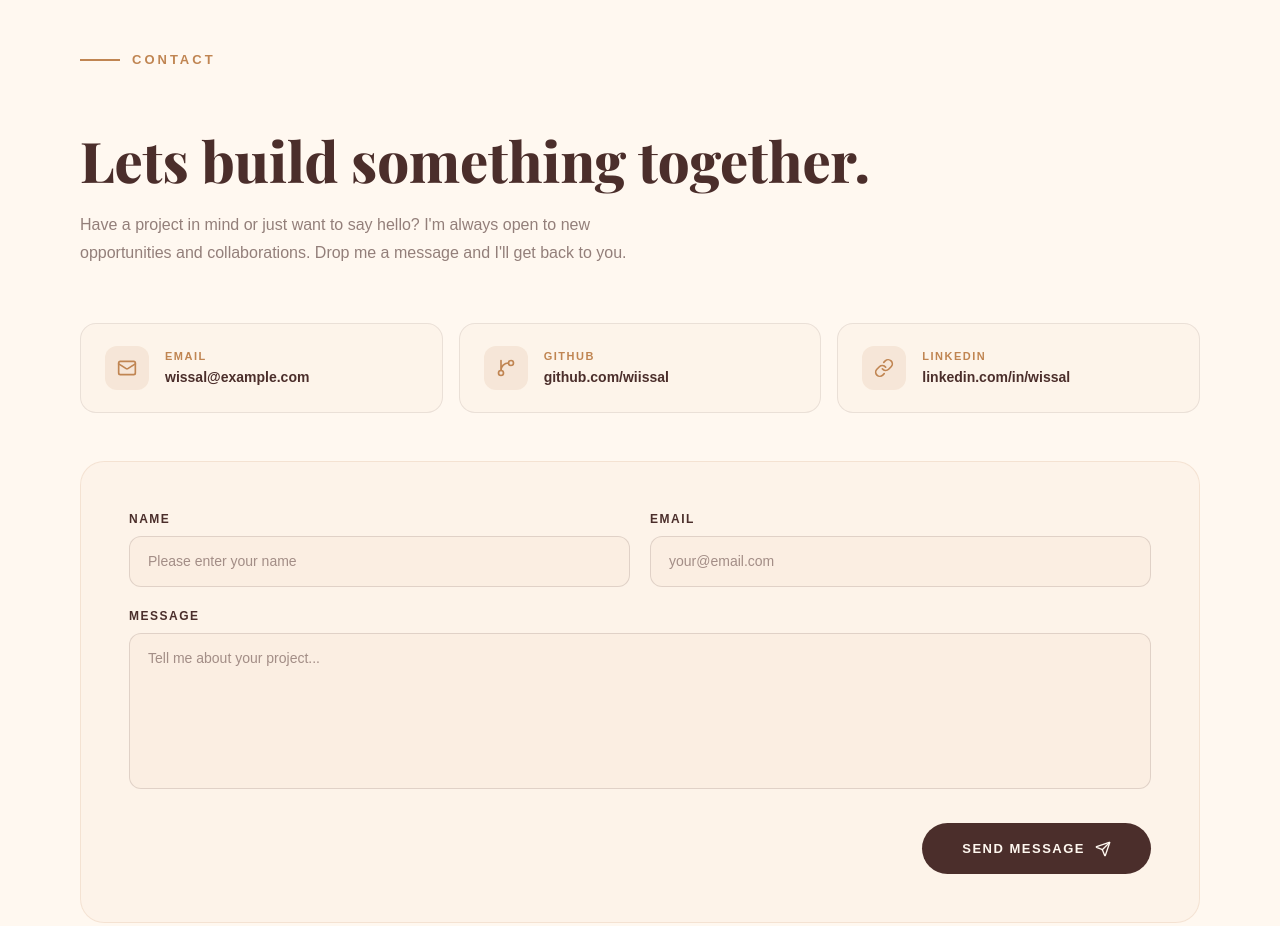
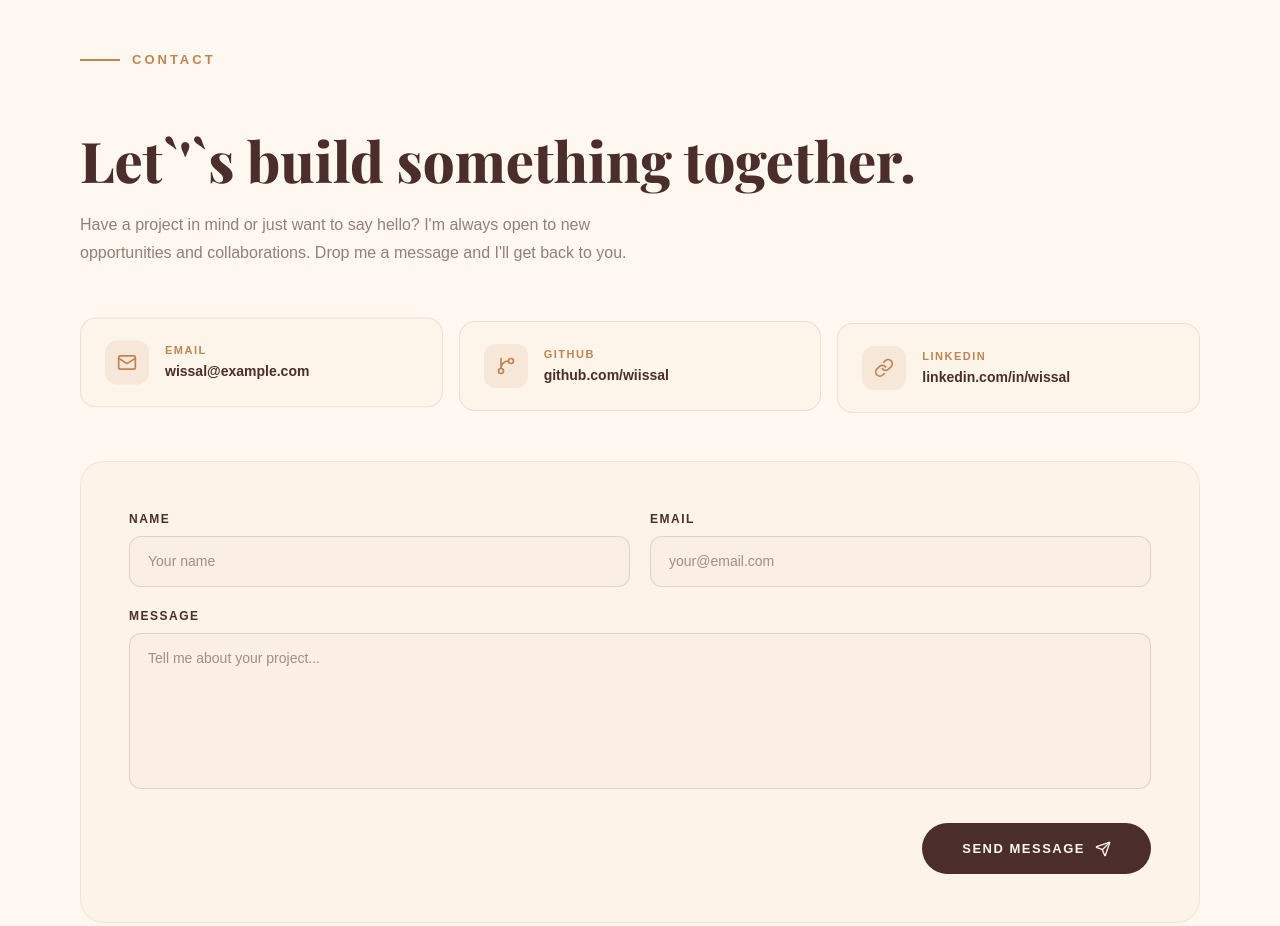
Before and after one commit to wiissal/wiissal-portfolio, a Next.js app: page / in a window 1280 px wide. Shown: the part 6240-7166 px from the top of the page. Built offline with nearby package versions, Linux system fonts and the light colour scheme.

Commit message:
feat: floating cards animation , full width form layout

```diff
--- a/src/app/components/Contact.jsx
+++ b/src/app/components/Contact.jsx
@@ -14,31 +14,6 @@ export default function Contact() {
   const [form, setForm] = useState({ name: "", email: "", message: "" });
   const [sending, setSending] = useState(false);
   const [sent, setSent] = useState(false);
-
-  useEffect(() => {
-    const ctx = gsap.context(() => {
-      gsap.fromTo(leftRef.current,
-        { opacity: 0, x: -50 },
-        { opacity: 1, x: 0, duration: 0.9, ease: "power3.out",
-          scrollTrigger: { trigger: sectionRef.current, start: "top 80%" } }
-      );
-      gsap.fromTo(rightRef.current,
-        { opacity: 0, x: 50 },
-        { opacity: 1, x: 0, duration: 0.9, ease: "power3.out",
-          scrollTrigger: { trigger: sectionRef.current, start: "top 80%" } }
-      );
-    }, sectionRef);
-    return () => ctx.revert();
-  }, []);
-
-  const handleSubmit = async (e) => {
-    e.preventDefault();
-    setSending(true);
-    await new Promise((r) => setTimeout(r, 1500));
-    setSending(false);
-    setSent(true);
-    setForm({ name: "", email: "", message: "" });
-  };
 
   const contacts = [
     { icon: Mail, label: "Email", value: "wissal@example.com", href: "mailto:wissal@example.com" },
@@ -60,7 +35,42 @@ export default function Contact() {
     boxSizing: "border-box",
   };
 
+  useEffect(() => {
+    const ctx = gsap.context(() => {
+      gsap.fromTo(leftRef.current,
+        { opacity: 0, y: 40 },
+        { opacity: 1, y: 0, duration: 0.9, ease: "power3.out",
+          scrollTrigger: { trigger: sectionRef.current, start: "top 80%" } }
+      );
+      gsap.fromTo(rightRef.current,
+        { opacity: 0, y: 40 },
+        { opacity: 1, y: 0, duration: 0.9, ease: "power3.out", delay: 0.2,
+          scrollTrigger: { trigger: sectionRef.current, start: "top 80%" } }
+      );
+    }, sectionRef);
+    return () => ctx.revert();
+  }, []);
+
+  const handleSubmit = async (e) => {
+    e.preventDefault();
+    setSending(true);
+    await new Promise((r) => setTimeout(r, 1500));
+    setSending(false);
+    setSent(true);
+    setForm({ name: "", email: "", message: "" });
+  };
+
   return (
+    <>
+      <style>{`
+        @keyframes float0 { 0%, 100% { transform: translateY(0px); } 50% { transform: translateY(-8px); } }
+        @keyframes float1 { 0%, 100% { transform: translateY(0px); } 50% { transform: translateY(-8px); } }
+        @keyframes float2 { 0%, 100% { transform: translateY(0px); } 50% { transform: translateY(-8px); } }
+        .contact-icon-0 { animation: float0 3s ease-in-out infinite; }
+        .contact-icon-1 { animation: float1 3s ease-in-out infinite 0.4s; }
+        .contact-icon-2 { animation: float2 3s ease-in-out infinite 0.8s; }
+      `}</style>
+
       <section ref={sectionRef} id="contact" style={{ backgroundColor: "#fff8f0", padding: "100px 0", scrollMarginTop: "80px" }}>
         <div style={{ maxWidth: 1200, margin: "0 auto", padding: "0 40px" }}>
 
@@ -75,14 +85,14 @@ export default function Contact() {
           {/* Heading */}
           <div ref={leftRef} style={{ marginBottom: 56 }}>
             <h2 style={{ fontSize: "clamp(36px, 5vw, 56px)", fontWeight: 800, color: "#4b2e2b", fontFamily: "var(--font-playfair)", margin: "0 0 20px", lineHeight: 1.1 }}>
-            Lets build something together.
+              Let`'`s build something together.
             </h2>
             <p style={{ fontSize: 16, color: "rgba(75,46,43,0.6)", fontFamily: "sans-serif", lineHeight: 1.75, maxWidth: 600, margin: 0 }}>
               Have a project in mind or just want to say hello? I'm always open to new opportunities and collaborations. Drop me a message and I'll get back to you.
             </p>
           </div>
 
-        {/* Contact cards side by side */}
+          {/* Contact cards */}
           <div ref={rightRef} style={{ display: "grid", gridTemplateColumns: "repeat(3, 1fr)", gap: 16, marginBottom: 48 }}>
             {contacts.map((c, i) => (
               <a
@@ -90,9 +100,10 @@ export default function Contact() {
                 href={c.href}
                 target="_blank"
                 rel="noopener noreferrer"
-              onMouseEnter={(e) => { e.currentTarget.style.borderColor = "rgba(192,133,82,0.5)"; e.currentTarget.style.backgroundColor = "rgba(192,133,82,0.08)"; e.currentTarget.style.transform = "translateY(-4px)"; }}
-              onMouseLeave={(e) => { e.currentTarget.style.borderColor = "rgba(75,46,43,0.1)"; e.currentTarget.style.backgroundColor = "rgba(192,133,82,0.03)"; e.currentTarget.style.transform = "translateY(0)"; }}
-              style={{ display: "flex", alignItems: "center", gap: 16, padding: "22px 24px", borderRadius: 16, border: "1px solid rgba(75,46,43,0.1)", backgroundColor: "rgba(192,133,82,0.03)", textDecoration: "none", transition: "all 0.3s ease" }}>
+                className={`contact-icon-${i}`}
+                onMouseEnter={(e) => { e.currentTarget.style.borderColor = "rgba(192,133,82,0.5)"; e.currentTarget.style.backgroundColor = "rgba(192,133,82,0.08)"; e.currentTarget.style.animationPlayState = "paused"; e.currentTarget.style.transform = "translateY(-8px) scale(1.04)"; }}
+                onMouseLeave={(e) => { e.currentTarget.style.borderColor = "rgba(75,46,43,0.1)"; e.currentTarget.style.backgroundColor = "rgba(192,133,82,0.03)"; e.currentTarget.style.animationPlayState = "running"; e.currentTarget.style.transform = ""; }}
+                style={{ display: "flex", alignItems: "center", gap: 16, padding: "22px 24px", borderRadius: 16, border: "1px solid rgba(75,46,43,0.1)", backgroundColor: "rgba(192,133,82,0.03)", textDecoration: "none", transition: "border-color 0.3s ease, background-color 0.3s ease" }}>
                 <div style={{ width: 44, height: 44, borderRadius: 12, backgroundColor: "rgba(192,133,82,0.12)", display: "flex", alignItems: "center", justifyContent: "center", flexShrink: 0 }}>
                   <c.icon size={20} color="#c08552" strokeWidth={2} />
                 </div>
@@ -127,7 +138,7 @@ export default function Contact() {
                     <input
                       type="text"
                       required
-                    placeholder="Please enter your name"
+                      placeholder="Your name"
                       value={form.name}
                       onChange={(e) => setForm({ ...form, name: e.target.value })}
                       onFocus={(e) => e.target.style.borderColor = "#c08552"}
@@ -180,5 +191,6 @@ export default function Contact() {
 
         </div>
       </section>
-
-  )};
+    </>
+  );
+}
```
Lines whose indentation alone changed are shown as unchanged.
